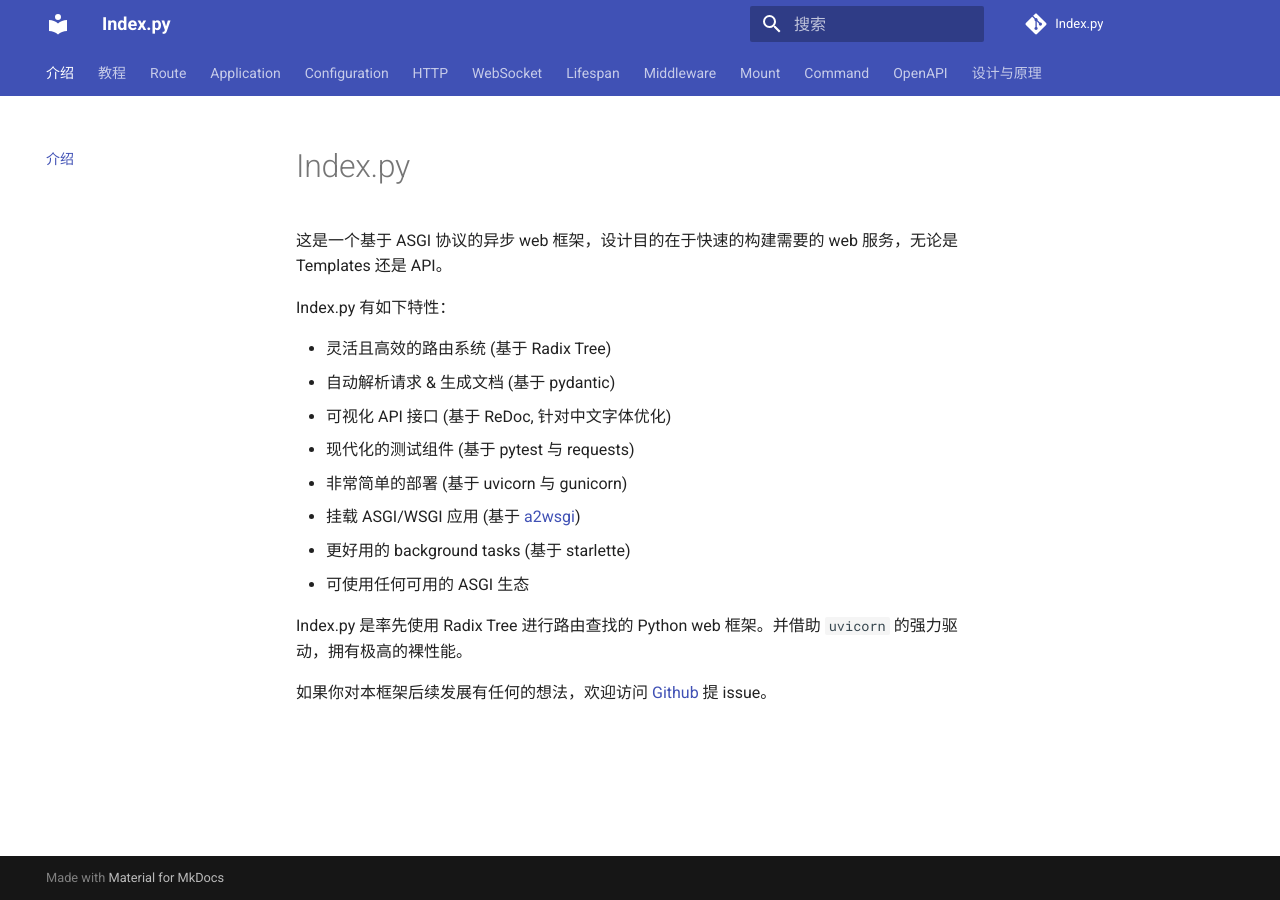
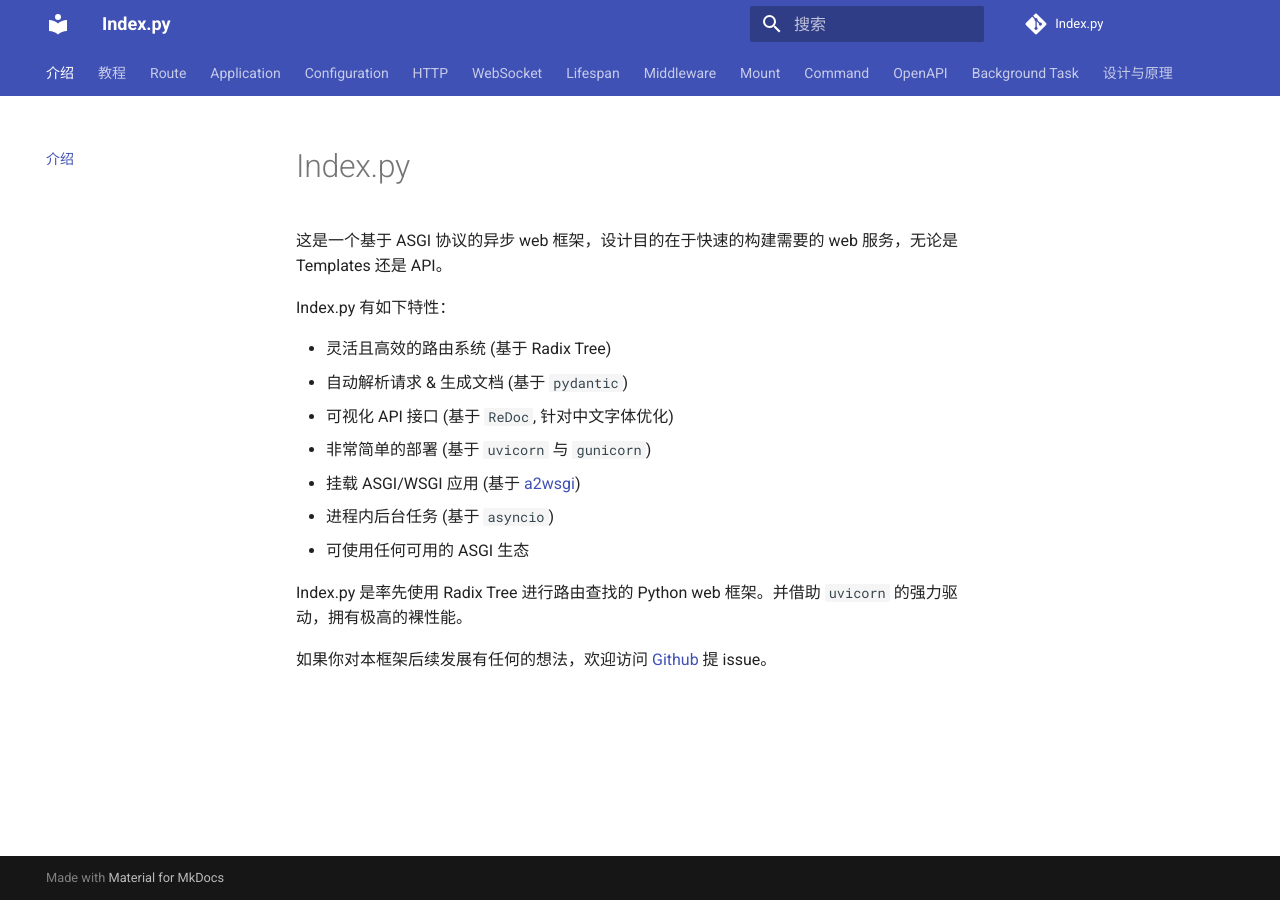
Before and after one commit to abersheeran/kui, an MkDocs documentation site: the page built from docs/index.md, in a window 1280 px wide. Built offline with MkDocs 1.6.1 and Material for MkDocs 9.7.7, drawn with Linux system fonts in a browser that asks for light colours; comment, search, counter and statistics services are not loaded.

Commit message:
Update docs

```diff
--- a/docs/index.md
+++ b/docs/index.md
@@ -5,12 +5,11 @@
 Index.py 有如下特性：
 
 - 灵活且高效的路由系统 (基于 Radix Tree)
-- 自动解析请求 & 生成文档 (基于 pydantic)
-- 可视化 API 接口 (基于 ReDoc, 针对中文字体优化)
-- 现代化的测试组件 (基于 pytest 与 requests)
-- 非常简单的部署 (基于 uvicorn 与 gunicorn)
+- 自动解析请求 & 生成文档 (基于 `pydantic`)
+- 可视化 API 接口 (基于 `ReDoc`, 针对中文字体优化)
+- 非常简单的部署 (基于 `uvicorn` 与 `gunicorn`)
 - 挂载 ASGI/WSGI 应用 (基于 [a2wsgi](https://github.com/abersheeran/a2wsgi/))
-- 更好用的 background tasks (基于 starlette)
+- 进程内后台任务 (基于 `asyncio`)
 - 可使用任何可用的 ASGI 生态
 
 Index.py 是率先使用 Radix Tree 进行路由查找的 Python web 框架。并借助 `uvicorn` 的强力驱动，拥有极高的裸性能。
--- a/mkdocs.yml
+++ b/mkdocs.yml
@@ -29,6 +29,7 @@
   - Mount: "mount.md"
   - Command: "command.md"
   - OpenAPI: "openapi.md"
+  - Background Task: "background.md"
   - 设计与原理:
       - 异步与并发: "knowledge/concurrency.md"
 
--- a/pyproject.toml
+++ b/pyproject.toml
@@ -25,14 +25,13 @@
 
 a2wsgi = "^1.0.0"
 aiofiles = "^0.5.0"
-contextvars = {version = "^2.4", python = "~3.6"}
 gunicorn = {version = "^20.0.4", optional = true}
 jinja2 = "^2.10.3"
 pydantic = "^1.6"
 python-multipart = "^0.0.5"
 pyyaml = "^5.3"
 requests = {version = "^2.24.0", optional = true}
-starlette = "^0.13.1"
+starlette = "^0.13.6"
 typing-extensions = {version = "^3.7.4", python = "<3.8"}
 uvicorn = "^0.11.3"
 
```
Also changed, not shown: README-en.md (+1 -1 lines), README.md (+2 -3 lines), docs/background.md (added, +63 -0 lines), 3 other files.
